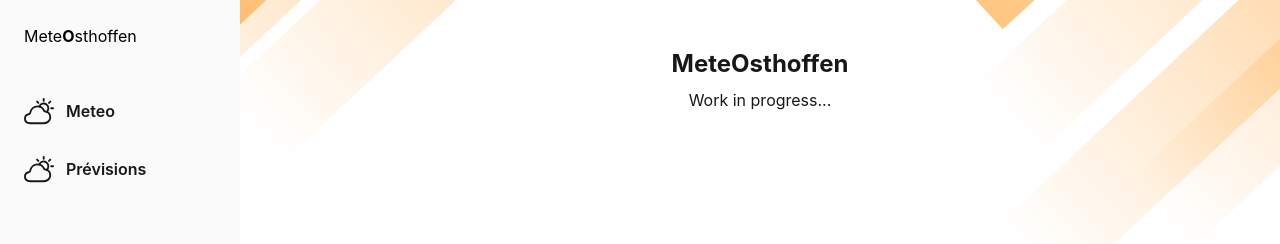
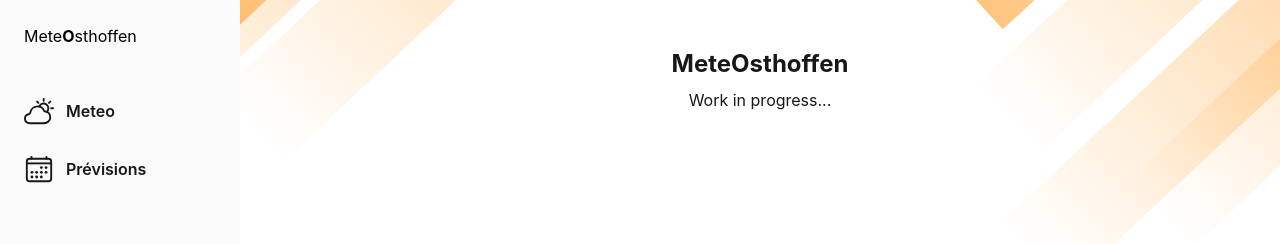
Before and after one commit to SchneiderNicolas/meteosthoffen, a React (Create React App) app: page / in a window 1280 px wide. Shown: the top 244 px of the page. Built offline with nearby package versions, Linux system fonts and the light colour scheme; the HTML template or start-up script is replaced by a standard one.

Commit message:
feat: sidebar logo

```diff
--- a/src/components/sidebar/SidebarButtons.tsx
+++ b/src/components/sidebar/SidebarButtons.tsx
@@ -1,6 +1,6 @@
 import React, { ReactNode } from 'react';
 import classNames from 'classnames';
-import { IoPartlySunnyOutline } from 'react-icons/io5';
+import { IoPartlySunnyOutline, IoCalendarOutline } from 'react-icons/io5';
 
 type SidebarButtonsProps = {
   navigateHome: () => void;
@@ -42,7 +42,7 @@ const SidebarButtons = ({ navigateHome, isMobile }: SidebarButtonsProps) => {
       <SidebarButton
         name="Prévisions"
         icon={
-          <IoPartlySunnyOutline
+          <IoCalendarOutline
             size={30}
             className="text-zinc-900 dark:text-zinc-50"
           />
```
